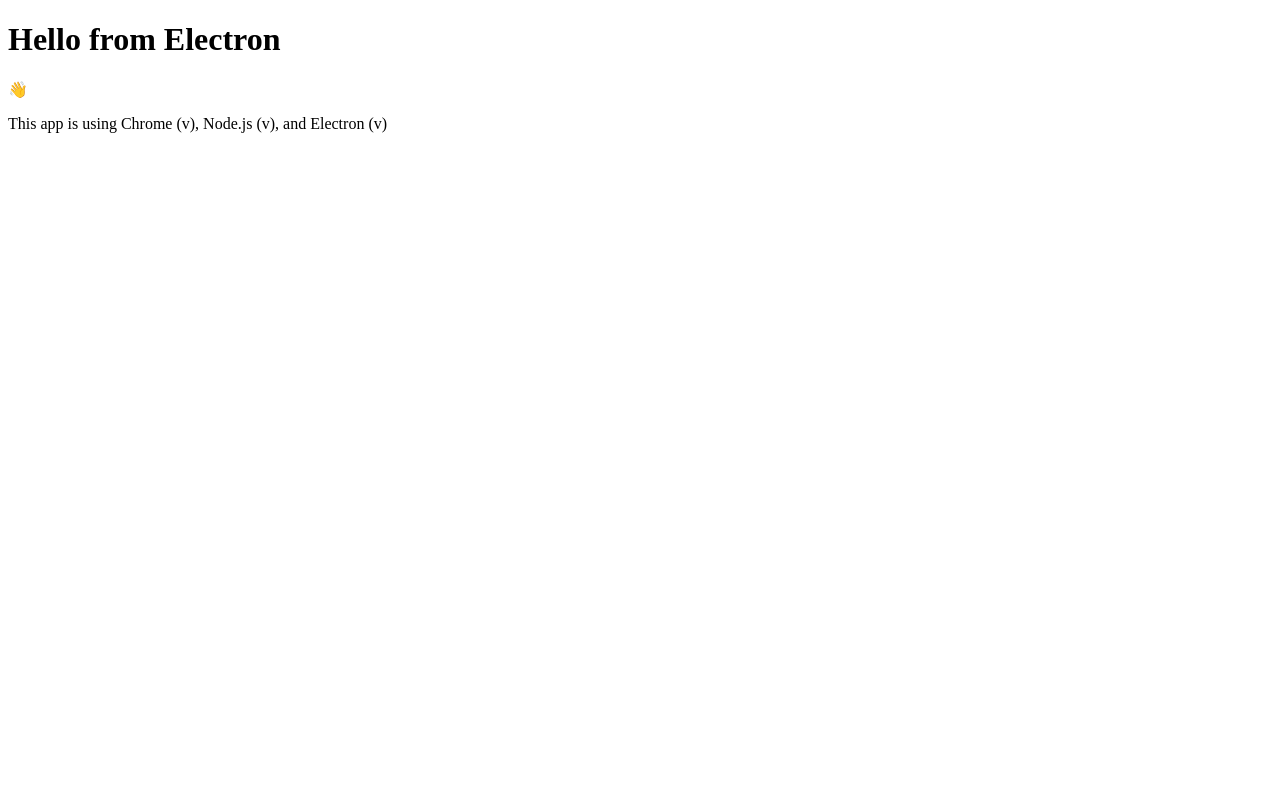
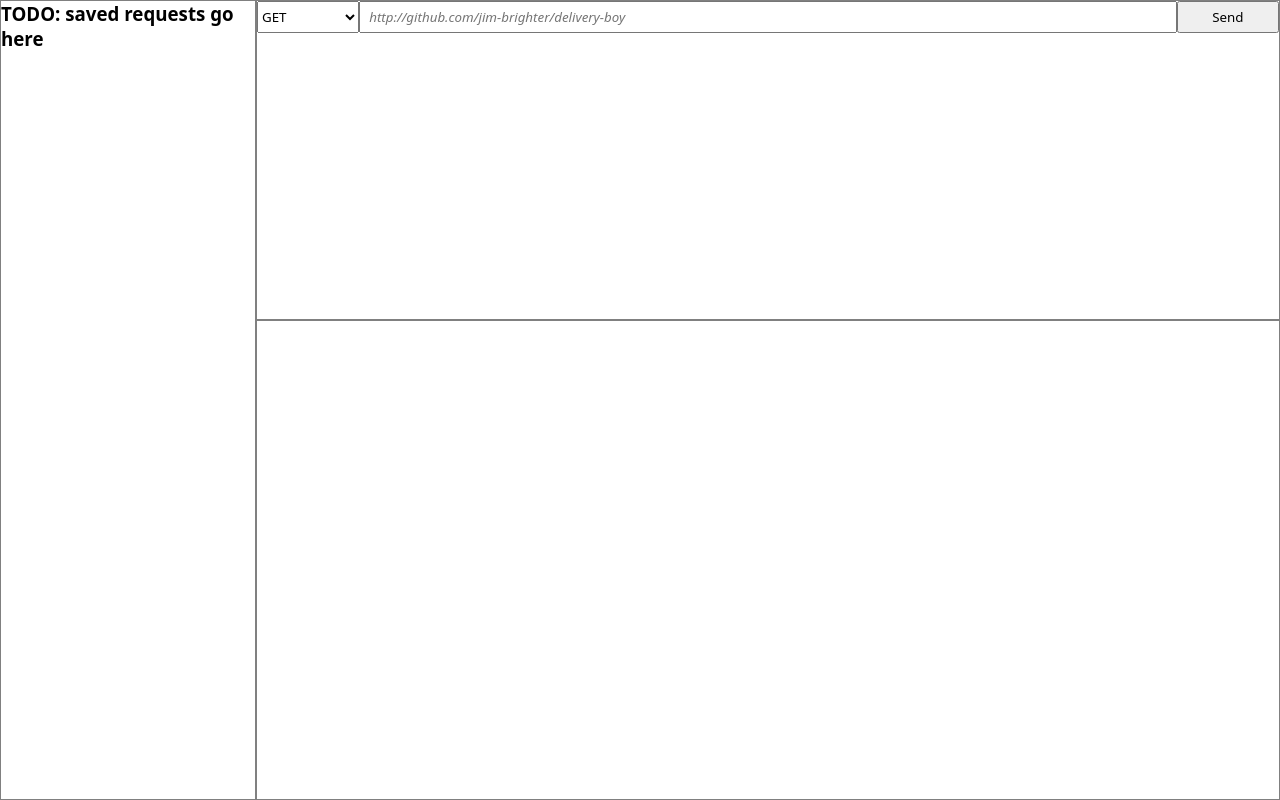
Before and after one commit to jim-brighter/delivery-boy, an Electron app: page index.html in a window 1280 px wide. Drawn offline with Linux system fonts and the light colour scheme; no server answers.

Commit message:
issue #1: url field and send button for GET requests

```diff
--- /dev/null
+++ b/css/request.css
@@ -0,0 +1,23 @@
+#url:placeholder-shown {
+    font-style: italic;
+}
+
+#url {
+    grid-column-start: 2;
+    grid-column-end: 3;
+    padding-left: 0.5rem;
+}
+
+#method {
+    grid-column-start: 1;
+    grid-column-end: 2;
+    grid-row-start: 1;
+    grid-row-end: 2;
+}
+
+#send {
+    grid-column-start: 3;
+    grid-column-end: 4;
+    grid-row-start: 1;
+    grid-row-end: 2;
+}
--- /dev/null
+++ b/css/response.css
@@ -0,0 +1,4 @@
+#response, #response-body {
+    font-family: 'SF Mono', 'Cascadia Mono', monospace;
+    overflow: scroll;
+}
--- /dev/null
+++ b/css/style.css
@@ -0,0 +1,53 @@
+@media (prefers-color-scheme: dark) {
+    :root {
+        color-scheme: dark;
+    }
+
+    /* TODO: better dark mode support */
+}
+
+* {
+    margin: 0px;
+    padding: 0px;
+    font-family: system-ui, -apple-system, BlinkMacSystemFont, 'Segoe UI', Roboto, Oxygen, Ubuntu, Cantarell, 'Open Sans', 'Helvetica Neue', sans-serif;
+}
+
+html, body {
+    height: 100%;
+}
+
+body {
+    display: grid;
+    grid-template-columns: repeat(5, 20%);
+    grid-template-rows: repeat(5, 20%);
+}
+
+#sidebar {
+    grid-column-start: 1;
+    grid-column-end: 2;
+    grid-row-start: 1;
+    grid-row-end: 6;
+    border: 1px solid gray;
+    border-collapse: collapse;
+}
+
+#request-editor {
+    grid-column-start: 2;
+    grid-column-end: 6;
+    grid-row-start: 1;
+    grid-row-end: 3;
+    border: 1px solid gray;
+    border-collapse: collapse;
+    display: grid;
+    grid-template-columns: 10% 80% 10%;
+    grid-template-rows: 10% 10% 90%;
+}
+
+#response {
+    grid-column-start: 2;
+    grid-column-end: 6;
+    grid-row-start: 3;
+    grid-row-end: 6;
+    border: 1px solid gray;
+    border-collapse: collapse;
+}
--- a/index.html
+++ b/index.html
@@ -2,20 +2,33 @@
 <html>
     <head>
         <meta charset="UTF-8"/>
-        <meta
+        <!-- <meta
             http-equiv="Content-Security-Policy"
             content="default-src 'self'; script-src 'self'"
         />
         <meta
             http-equiv="X-Content-Security-Policy"
             content="default-src 'self'; script-src 'self'"
-        />
-        <title>Hello from Electron</title>
+        /> -->
+        <link rel="stylesheet" type="text/css" href="css/style.css">
+        <link rel="stylesheet" type="text/css" href="css/request.css">
+        <link rel="stylesheet" type="text/css" href="css/response.css">
+        <title>Delivery Boy</title>
     </head>
     <body>
-        <h1>Hello from Electron</h1>
-        <p>👋</p>
-        <p id="info"></p>
+        <div id="sidebar">
+            <h3>TODO: saved requests go here</h3>
+        </div>
+        <div id="request-editor">
+            <select name="method" id="method">
+                <option value="GET">GET</option>
+            </select>
+            <input id="url" type="text" placeholder="http://github.com/jim-brighter/delivery-boy" autocomplete="off">
+            <button type="button" id="send">Send</button>
+        </div>
+        <div id="response">
+            <pre id="response-body"></pre>
+        </div>
     </body>
     <script src="./renderer.js"></script>
 </html>
--- a/renderer.js
+++ b/renderer.js
@@ -1,9 +1,16 @@
-const information = document.getElementById('info');
-information.innerText = `This app is using Chrome (v${versions.chrome()}), Node.js (v${versions.node()}), and Electron (v${versions.electron()})`;
+const sendRequest = async () => {
+    const method = document.getElementById('method').value;
+    const url = document.getElementById('url').value;
 
-const func = async () => {
-    const response = await window.versions.ping();
-    console.log(response);
+    const responseArea = document.getElementById('response-body');
+
+    const response = await fetch(url, {
+        method
+    });
+
+    const data = await response.json();
+
+    responseArea.innerText = JSON.stringify(data, null, 2);
 }
 
-func();
+document.getElementById('send').onclick = sendRequest;
```
Also changed, not shown: main.js (+10 -5 lines).
